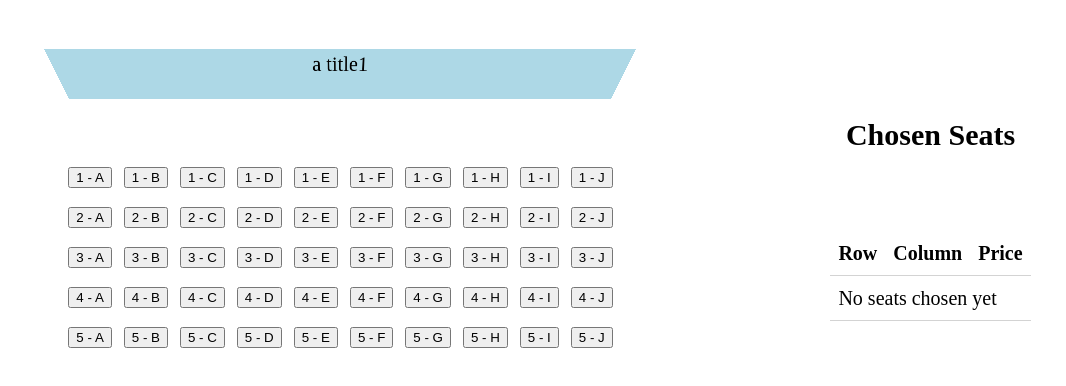
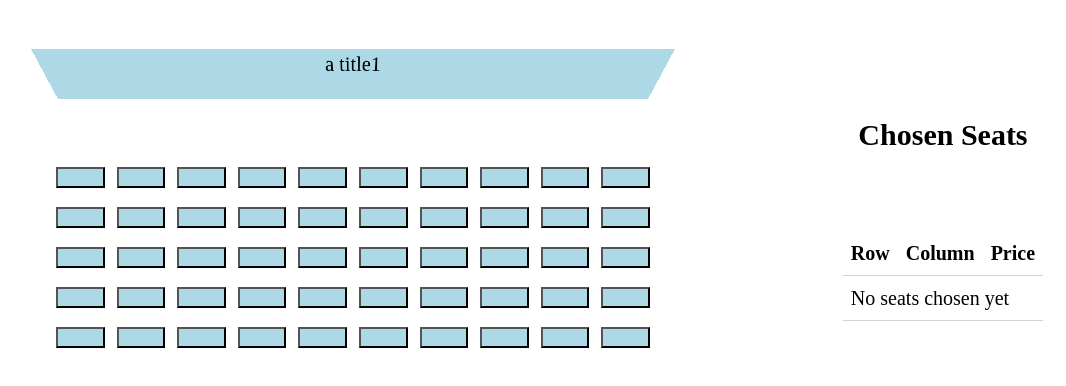
Before and after one commit to bogdana1406/vueTestTask, a Vue app: page /scene/1 in a window 1280 px wide. Shown: the top 386 px of the page, without its empty margins (96-1162 px from the left). Built offline with nearby package versions, Linux system fonts and the light colour scheme; data requests are answered from the project's data file.

Commit message:
taken-btn color change

```diff
--- a/src/assets/styles/style.css
+++ b/src/assets/styles/style.css
@@ -1,4 +1,4 @@
 div {
-   border: 2px solid;
+   color: orangered;
 
 }
--- a/src/assets/styles/variables.sass
+++ b/src/assets/styles/variables.sass
@@ -3,7 +3,7 @@ $title: lightskyblue
 $text: dimgray
 $buttonText: white
 $sceneButton: lightblue
-$takenSit: yellow
+$takenSit: orangered
 $screanColor: lightcyan
 $buyButton: red
 $buttonBorder: black
--- a/src/components/Screen.vue
+++ b/src/components/Screen.vue
@@ -18,10 +18,6 @@ const open = () => {
 <script>
 export default {
   props: {
-    takenSeats: {
-      type: Array,
-      default: () => [],
-    },
     movie: {
       type: Object,
       required: true,
@@ -45,6 +41,7 @@ export default {
       const index = this.selectedSeats.findIndex(seat => seat.row === row && seat.column === column);
       if (index === -1) {
         this.selectedSeats.push({ row, column });
+        console.log(this.selectedSeats)
       } else {
         this.selectedSeats.splice(index, 1);
       }
@@ -54,9 +51,6 @@ export default {
     },
     isSeatSelected(row, column) {
       return this.selectedSeats.some(seat => seat.row === row && seat.column === column);
-    },
-    isSeatTaken(row, column) {
-      return this.takenSeats.some(seat => seat.row === row && seat.column === column);
     },
     unselectAllSeats() {
       this.selectedSeats = [];
@@ -74,11 +68,11 @@ export default {
         <tr v-for="(row, rowIndex) in rows" :key="rowIndex">
           <td v-for="(seat, colIndex) in columns" :key="colIndex">
             <button
-              :class="{ selected: isSeatSelected(rowIndex, colIndex), taken: isSeatTaken(rowIndex, colIndex) }"
+              class="seat-btn"
+              :class="{selected: isSeatSelected(rowIndex, colIndex) }"
               @click="toggleSeat(rowIndex, colIndex)"
-              :disabled="isSeatTaken(rowIndex, colIndex)"
             >
-              {{ rowIndex + 1 }} - {{ String.fromCharCode(65 + colIndex) }}
+              taken
             </button>
           </td>
         </tr>
@@ -128,12 +122,13 @@ export default {
 
 <style lang="sass" scoped>
 @import '../assets/styles/main'
-.selected
+.seat-btn
   background-color: $sceneButton
+  color: $sceneButton
 
-.taken
+.seat-btn.selected
   background-color: $takenSit
-  cursor: not-allowed
+  color: $buttonText
 
 .cinema-seats
   margin: 50px
```
